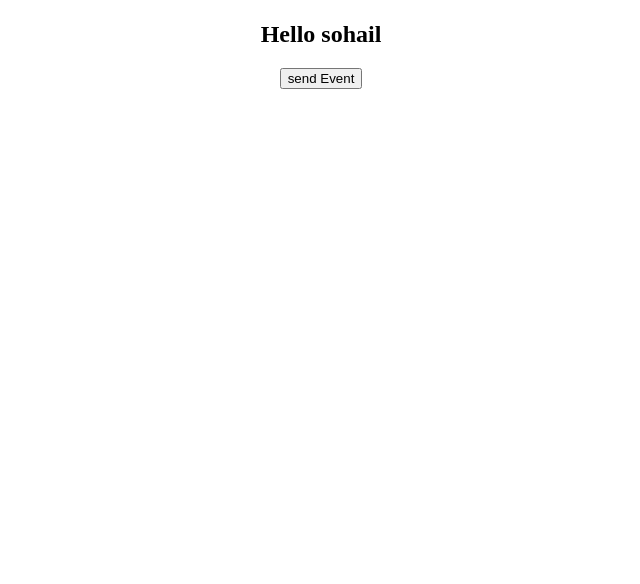
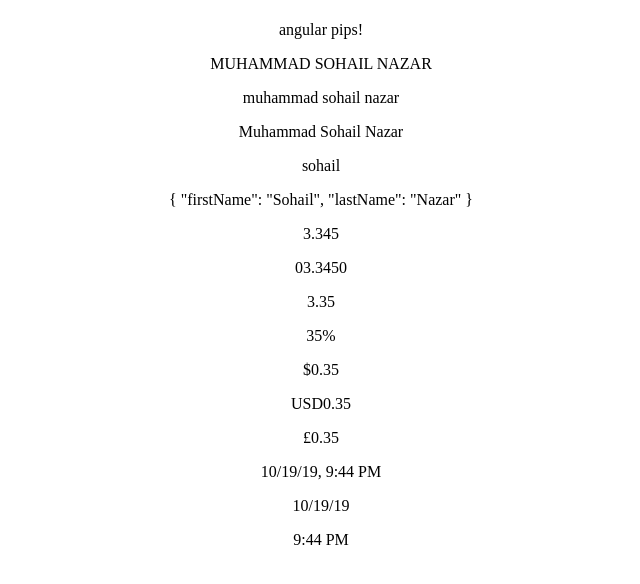
Before and after one commit to MuhammadSohailNazar/angular-basic, an Angular app in the folder angular-basic/: page / in a window 1280 px wide. Shown: the top 584 px of the page, without its empty margins (319-959 px from the left). Built offline with nearby package versions, Linux system fonts and the light colour scheme.

Commit message:
11. angular pipes

```diff
--- a/angular-basic/src/app/app.component.html
+++ b/angular-basic/src/app/app.component.html
@@ -14,7 +14,8 @@
   <!-- <app-ng-if></app-ng-if> -->
   <!-- <app-ng-switch></app-ng-switch> -->
   <!-- <app-ng-for></app-ng-for> -->
-  <app-component-interaction [parentData]="name" (childEvent)="message =$event"></app-component-interaction>
+  <!-- <app-component-interaction [parentData]="name" (childEvent)="message =$event"></app-component-interaction> -->
+  <app-pipes></app-pipes>
 
 </div>
 
--- a/angular-basic/src/app/app.module.ts
+++ b/angular-basic/src/app/app.module.ts
@@ -15,6 +15,7 @@ import { NgIfComponent } from './ng-if/ng-if.component';
 import { NgSwitchComponent } from './ng-switch/ng-switch.component';
 import { NgForComponent } from './ng-for/ng-for.component';
 import { ComponentInteractionComponent } from './component-interaction/component-interaction.component';
+import { PipesComponent } from './pipes/pipes.component';
 
 @NgModule({
   declarations: [
@@ -30,7 +31,8 @@ import { ComponentInteractionComponent } from './component-interaction/component
     NgIfComponent,
     NgSwitchComponent,
     NgForComponent,
-    ComponentInteractionComponent
+    ComponentInteractionComponent,
+    PipesComponent
   ],
   imports: [
     BrowserModule,
--- /dev/null
+++ b/angular-basic/src/app/pipes/pipes.component.html
@@ -0,0 +1,22 @@
+<p>angular pips!</p>
+
+<p>{{name | uppercase}}</p>
+<p>{{ name | lowercase}}</p>
+<p>{{ name | titlecase}}</p>
+<p>{{ name | slice:9:15}}</p>
+
+<p>{{ person | json}}</p>
+
+<p>{{3.345 | number:'1.2-3'}}</p>
+<p>{{3.345 | number:'2.4-5'}}</p>
+<p>{{3.345 | number:'1.1-2'}}</p>
+
+<p>{{.345 | percent}}</p>
+<p>{{.345 | currency}}</p>
+
+<p>{{.345 | currency: 'USD':'code'}}</p>
+<p>{{.345 | currency: 'GBP'}}</p>
+
+<p>{{date | date:'short'}}</p>
+<p>{{date | date:'shortDate'}}</p>
+<p>{{date | date:'shortTime'}}</p>
--- /dev/null
+++ b/angular-basic/src/app/pipes/pipes.component.ts
@@ -0,0 +1,17 @@
+import { Component, OnInit } from '@angular/core';
+
+@Component({
+  selector: 'app-pipes',
+  templateUrl: './pipes.component.html',
+  styleUrls: ['./pipes.component.css']
+})
+export class PipesComponent implements OnInit {
+  public name = "muhammad sohail nazar";
+  public person = { firstName: "Sohail", lastName: "Nazar" };
+  public date = new Date();
+  constructor() { }
+
+  ngOnInit() {
+  }
+
+}
```
Also changed, not shown: angular-basic/src/app/pipes/pipes.component.css (added).
